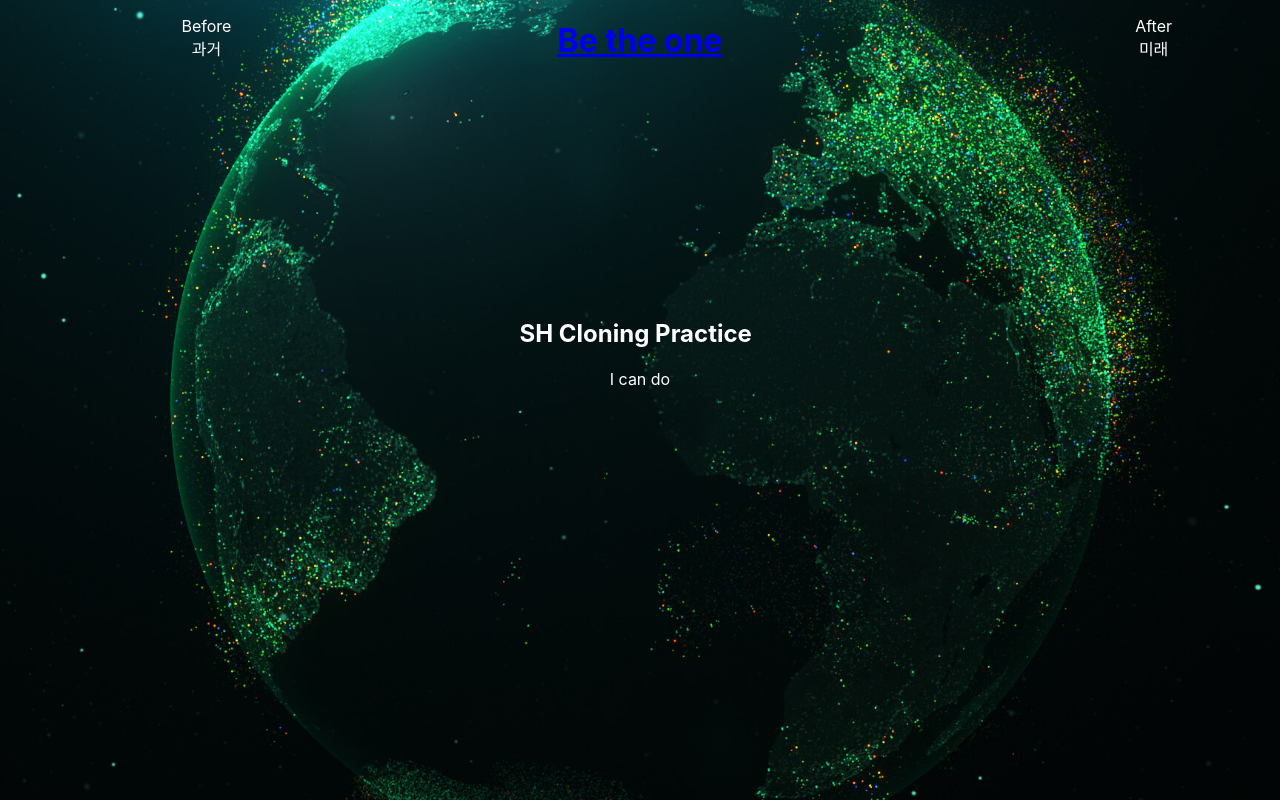
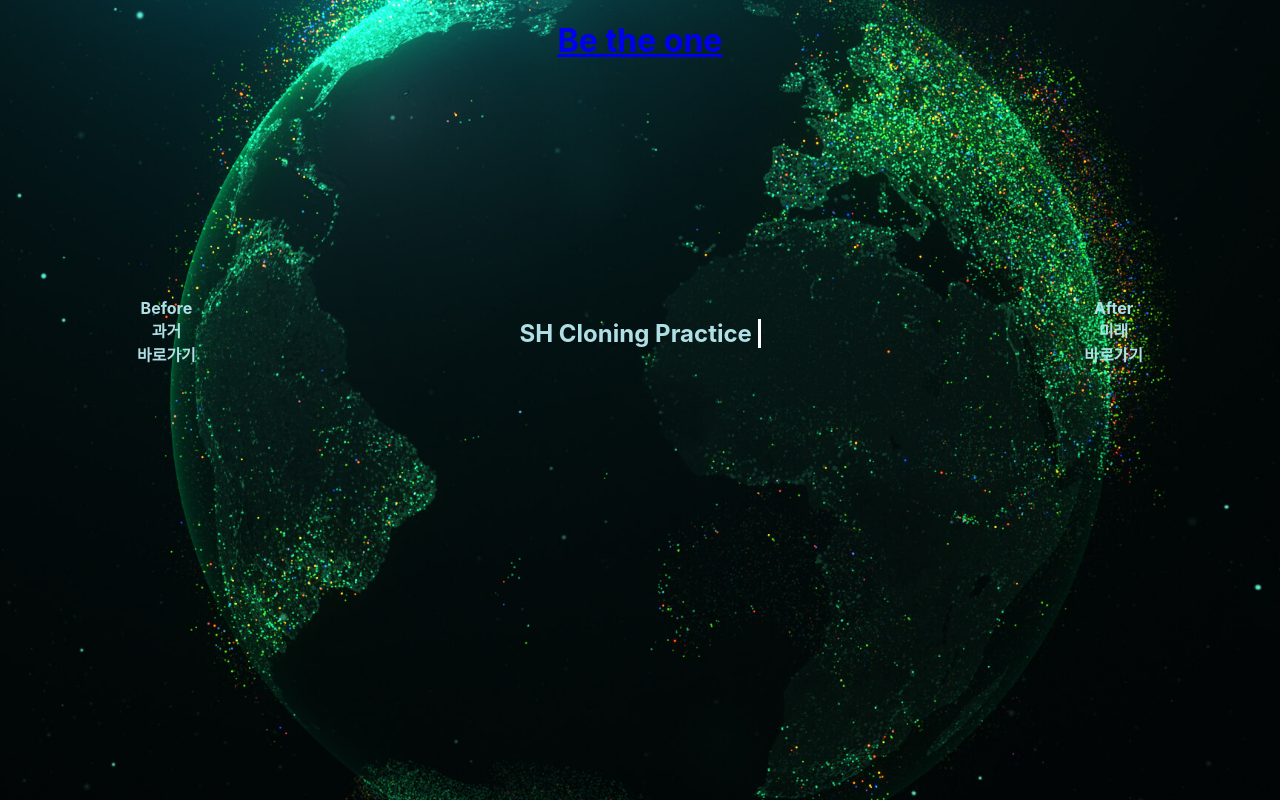
Before and after one commit to tnghd5761/html_practice, a React (Create React App) app: page / in a window 1280 px wide. Built offline with nearby package versions, Linux system fonts and the light colour scheme.

Commit message:
Mar07_practice
CSS 사이트 클론 마무리
media-query를 통한 브라우저 크기에 따른 요소 변경
좌우측 메뉴 세로 위치 조정 및 마우스 호버 효과 적용

```diff
--- a/src/App.css
+++ b/src/App.css
@@ -30,7 +30,7 @@ body {
     width:100%;
     min-height: 100vh;
     text-align: center;
-    color: #fff;
+    color:powderblue;
 }
 .cover>.inner {
     display: table-cell;
@@ -54,20 +54,24 @@ body {
     text-align: center;
     margin: -105px 0 0 -293px;
 }
-.portal_cover h2 p {
-    /* display: block; */
-    height: 0;
-    /* text-indent: -999em; */
+@media screen and (max-width : 1000px){
+    .portal_cover h2 p {
+        display: none;
+    }
+}
+@media screen and (min-width : 1000px){
+    .appear{
+        display: none;
+    }
 }
 .portal_cover span {
     display: none;
     text-align: center;
 }
 .portal_cover ul{
-    z-index: 10;
     position: absolute;
-    top: 0;
-    left: 0;
+    top: -18px;
+    left: -40px;
     width: 100%;
     height: 100%
 }
@@ -82,11 +86,21 @@ ul li{
 }
 .portal_cover ul li:nth-child(1){
     float:left;
+    padding : 300px 0;
+}
+.portal_cover ul li:nth-child(1):hover{
+    background: linear-gradient(to left, rgba(0,0,0,0), blue);
 }
 .portal_cover ul li:nth-child(2){
+    padding : 300px 0;
     float:right;
 }
-p.typing-txt{display: none;}
+.portal_cover ul li:nth-child(2):hover{
+    background: linear-gradient(to right, rgba(0,0,0,0), green);
+}
+p.typing-txt{
+    display: none;
+}
 .typing{
     display: inline-block;
     animation-name: cursor;
--- a/src/App.js
+++ b/src/App.js
@@ -60,25 +60,32 @@ class App extends Component {
                           SH Cloning Practice<html>&nbsp;</html>
                         </p>
                         <p className="typing"></p>
+                        <div className="appear">
+                          <html>&nbsp;</html>
+                          I can do
+                        </div>
                       </h2>
-                      <p>I can do</p>
                       <ul>
                         <li>
-                          <a className="::after">
-                            <div className="::before">
-                              Before
+                          <a>
+                            <div>
+                              <strong>Before</strong>
                             </div>
-                            과거
-                            <span>바로가기</span>
+                            <strong>과거</strong>
+                            <div>
+                            <strong>바로가기</strong>
+                            </div>
                           </a>
                         </li>
                         <li>
-                          <a className="::after">
-                            <div className="::before">
-                              After
+                          <a>
+                            <div>
+                            <strong>After</strong>
                             </div>
-                            미래
-                            <span>바로가기</span>
+                            <strong>미래</strong>
+                            <div>
+                            <strong>바로가기</strong>
+                            </div>
                           </a></li>
                       </ul>
                     </div>
```
